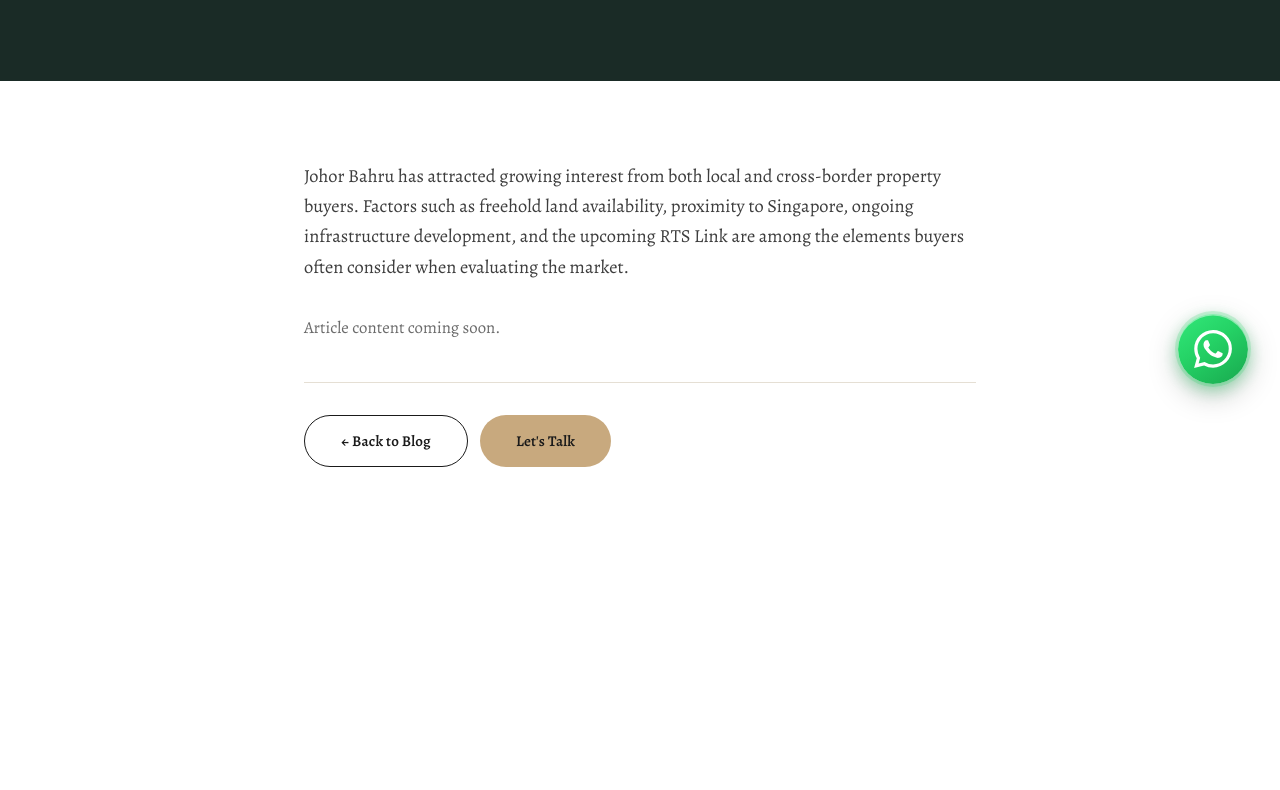
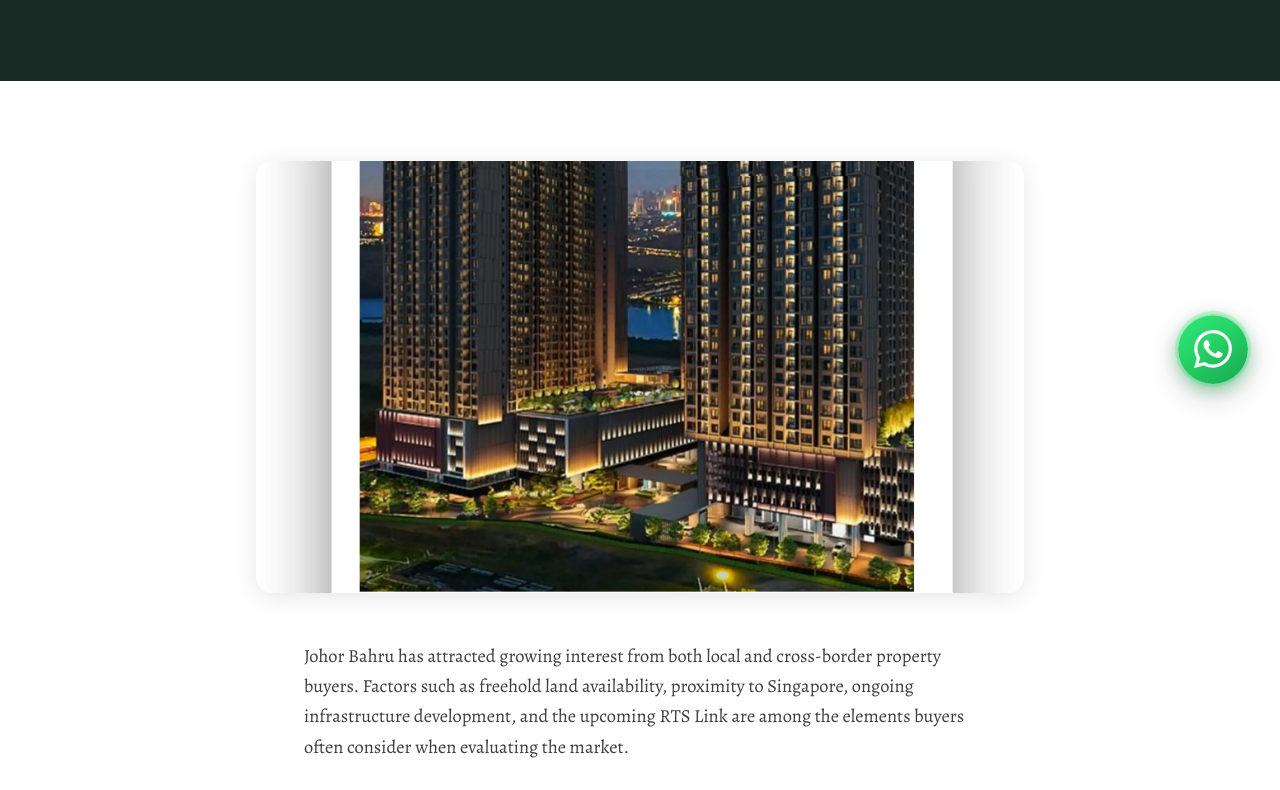
Before and after one commit to NewGenDevTeam/parkland-website, a Next.js app: page /blog/property-investment-johor-bahru in a window 1280 px wide. Shown: the part 384-1174 px from the top of the page. Before the commit the page ends 931 px from the top, so only its background shows below. Built offline with nearby package versions, Linux system fonts and the light colour scheme; no server answers; a web font is replaced by a local one.

Commit message:
Fix blog detail featured image display

```diff
--- a/app/blog/[slug]/page.tsx
+++ b/app/blog/[slug]/page.tsx
@@ -1,4 +1,5 @@
 import type { Metadata } from 'next';
+import Image       from 'next/image';
 import Link        from 'next/link';
 import { notFound } from 'next/navigation';
 import Header  from '@/components/layout/Header';
@@ -151,6 +152,26 @@ export default async function BlogPostPage({
         {/* ══ Article body ════════════════════════════════════════════════════ */}
         <section className="section-white py-16 lg:py-20">
           <div className="container-site">
+
+            {/* Featured image — shown only when WordPress has one */}
+            {post.image && (
+              <Reveal from="bottom" delay={0}>
+                <div className="max-w-3xl mx-auto mb-12 rounded-2xl overflow-hidden
+                  shadow-[0_4px_24px_rgba(0,0,0,0.10)]">
+                  <div className="relative w-full" style={{ aspectRatio: '16/9' }}>
+                    <Image
+                      src={post.image}
+                      alt={post.title}
+                      fill
+                      className="object-cover"
+                      sizes="(min-width: 1280px) 768px, (min-width: 1024px) 75vw, 100vw"
+                      priority
+                    />
+                  </div>
+                </div>
+              </Reveal>
+            )}
+
             <div className="max-w-2xl mx-auto">
 
               {post.content ? (
```
